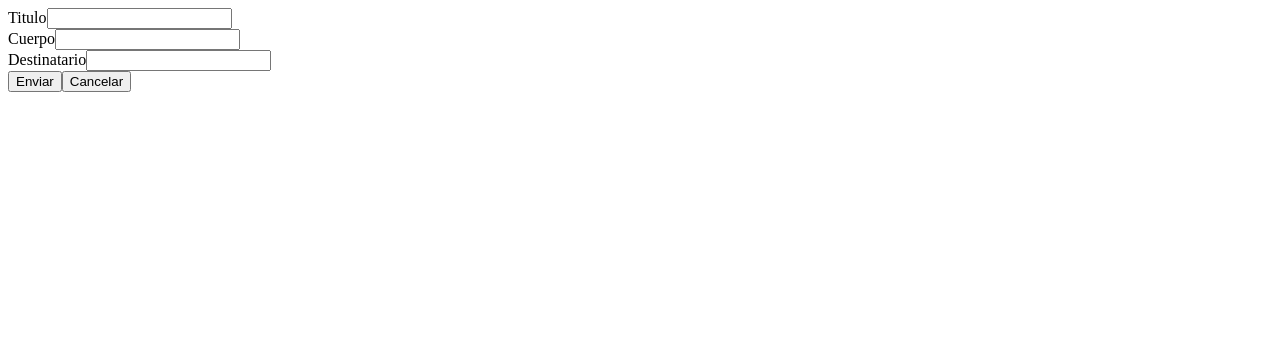
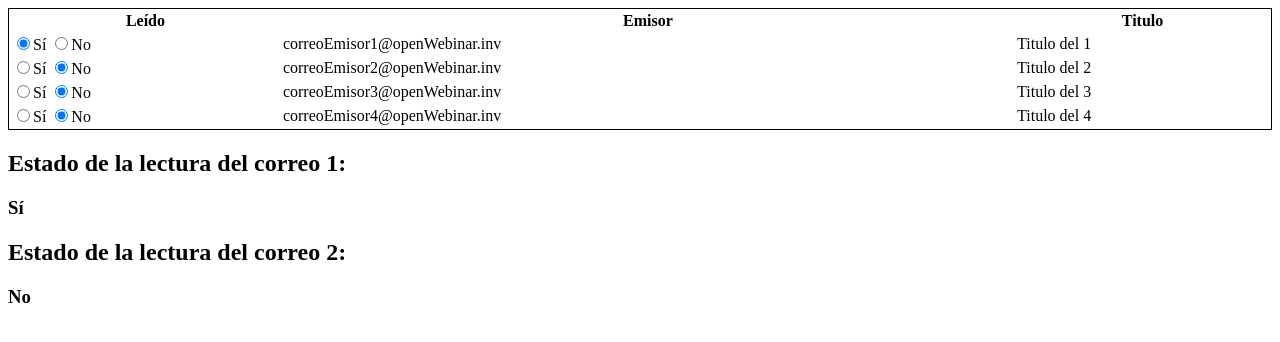
Before and after one commit to HerzogVasaris/repositorioAngular, an Angular app: page / in a window 1280 px wide. Shown: the top 342 px of the page. Built offline with nearby package versions, Linux system fonts and the light colour scheme.

Commit message:
Colocamos en app.component el componente lista

```diff
--- a/src/app/Components/lista-correos/lista-correos.component.ts
+++ b/src/app/Components/lista-correos/lista-correos.component.ts
@@ -29,6 +29,22 @@ export class ListaCorreosComponent implements OnInit {
     this.correos = [];
     this.correos.push(correo1);
     this.correos.push(correo2);
+    this.correos.push({
+      titulo: "Titulo del 3",
+      cuerpo: `Cuerpo del Email, Cuerpo del Email, Cuerpo del Email, Cuerpo del Email, Cuerpo del Email, Cuerpo del Email
+        Cuerpo del Email, Cuerpo del Email, Cuerpo del Email, Cuerpo del Email, Cuerpo del Email, Cuerpo del Email, Cuer`,
+      emisor: 'correoEmisor3@openWebinar.inv',
+      destinatario: 'correoReceptor@openWebinar.inv',
+      leido: false,
+    });
+    this.correos.push({
+      titulo: "Titulo del 4",
+      cuerpo: `Cuerpo del Email, Cuerpo del Email, Cuerpo del Email, Cuerpo del Email, Cuerpo del Email, Cuerpo del Email
+        Cuerpo del Email, Cuerpo del Email, Cuerpo del Email, Cuerpo del Email, Cuerpo del Email, Cuerpo del Email, Cuer`,
+      emisor: 'correoEmisor4@openWebinar.inv',
+      destinatario: 'correoReceptor@openWebinar.inv',
+      leido: false,
+    });
   }
 
   ngOnInit(): void {
--- a/src/app/app.component.html
+++ b/src/app/app.component.html
@@ -1,2 +1,2 @@
 <router-outlet></router-outlet>
-<app-nuevo-correo></app-nuevo-correo>
+<app-lista-correos></app-lista-correos>
```
